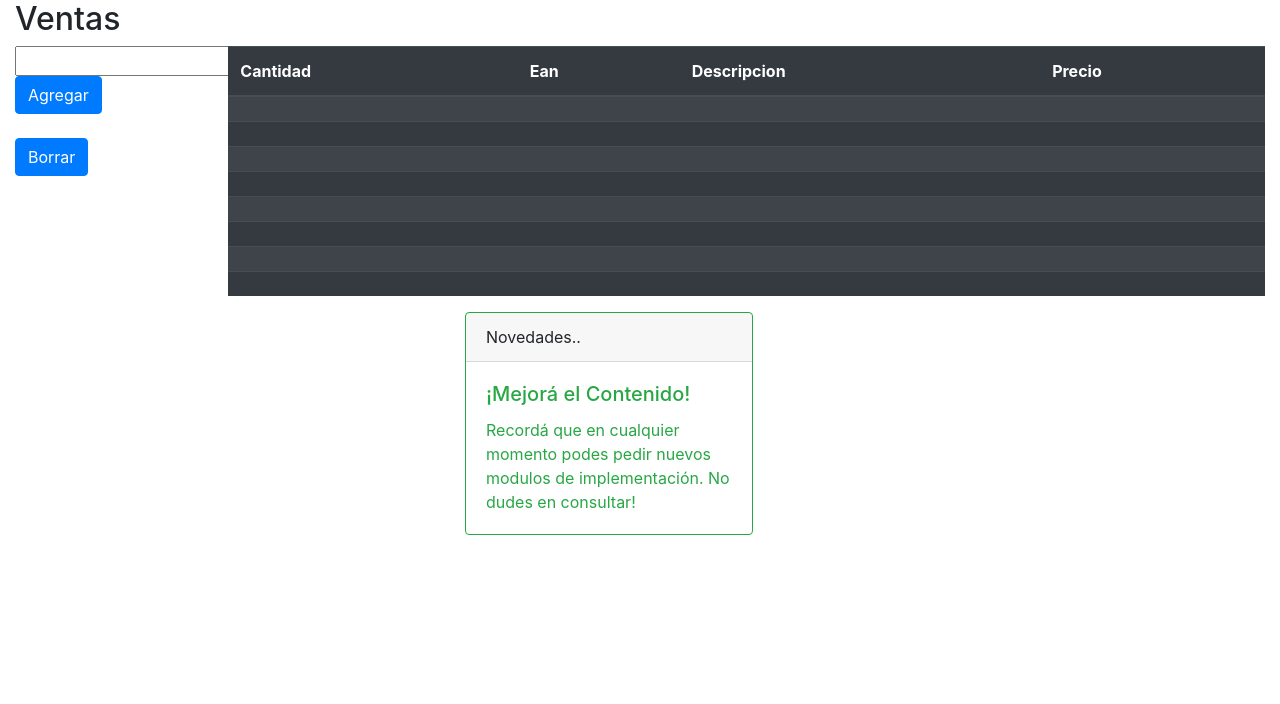
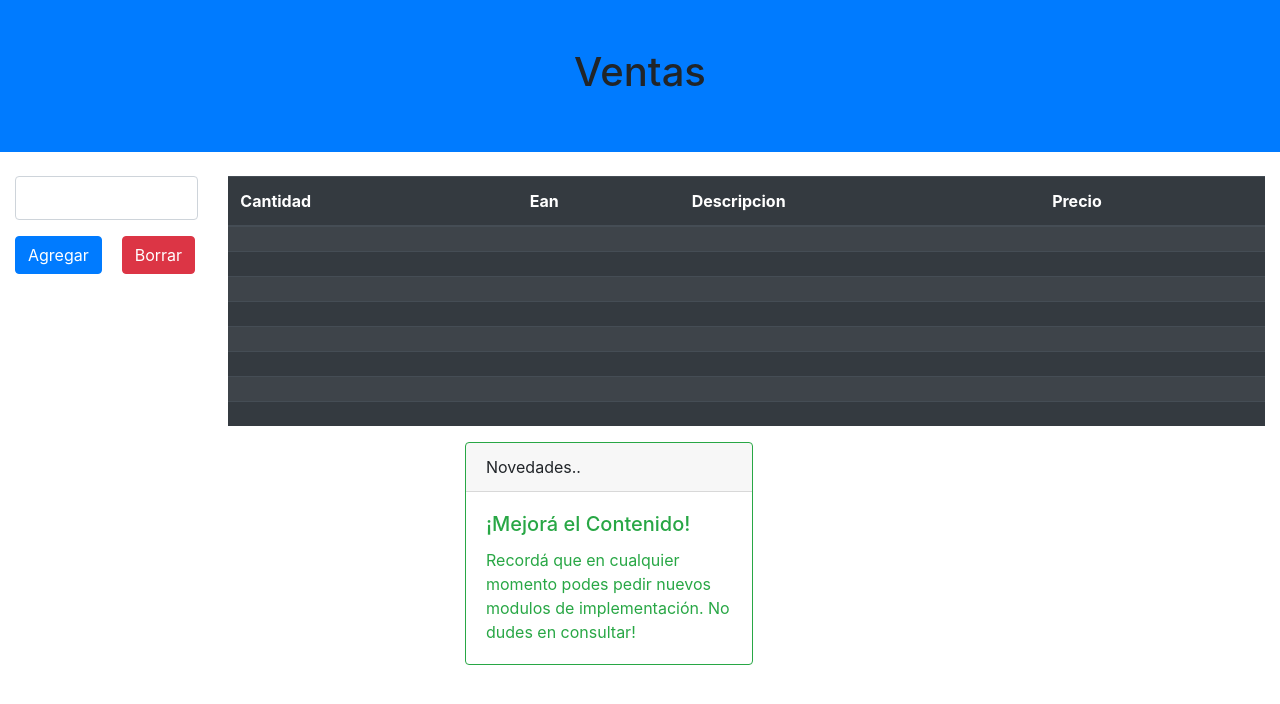
Before and after one commit to santiq/KioscoGenesis, a website: page pages/ventas/ventas.html in a window 1280 px wide. Drawn offline with nearby package versions, Linux system fonts and the light colour scheme.

Commit message:
update ventas

```diff
--- a/pages/ventas/ventas.html
+++ b/pages/ventas/ventas.html
@@ -10,15 +10,21 @@
     <body>
         <div class="container-fluid">
             <div class="row justify-content-start">
-                    <div class="col">
-                            <h2>Ventas</h2>
+                    <div class="col py-5 bg-primary">
+                            <h1 class="text-center">Ventas</h1>
                     </div>
             </div>
-            <div class="row">
+            <div class="row my-4">
             <div class="col-2">
-                    <input type="text">
-                    <button type="button" class="btn btn-primary" >Agregar</button><br><br>
-                    <button type="button" class="btn btn-primary">Borrar</button>
+                    <input type="text" class="form-control col-form-label-lg">
+                    <div class="row">
+                      <div class="col-6 my-3">
+                        <button type="button" class="btn btn-primary" >Agregar</button>
+                      </div>
+                      <div class="col-6 my-3">
+                        <button type="button" class="btn btn-danger"> Borrar </button>
+                      </div>
+                    </div>
             </div>
             <div class="col-10">
                 <table class="table table-striped table-dark">
```
